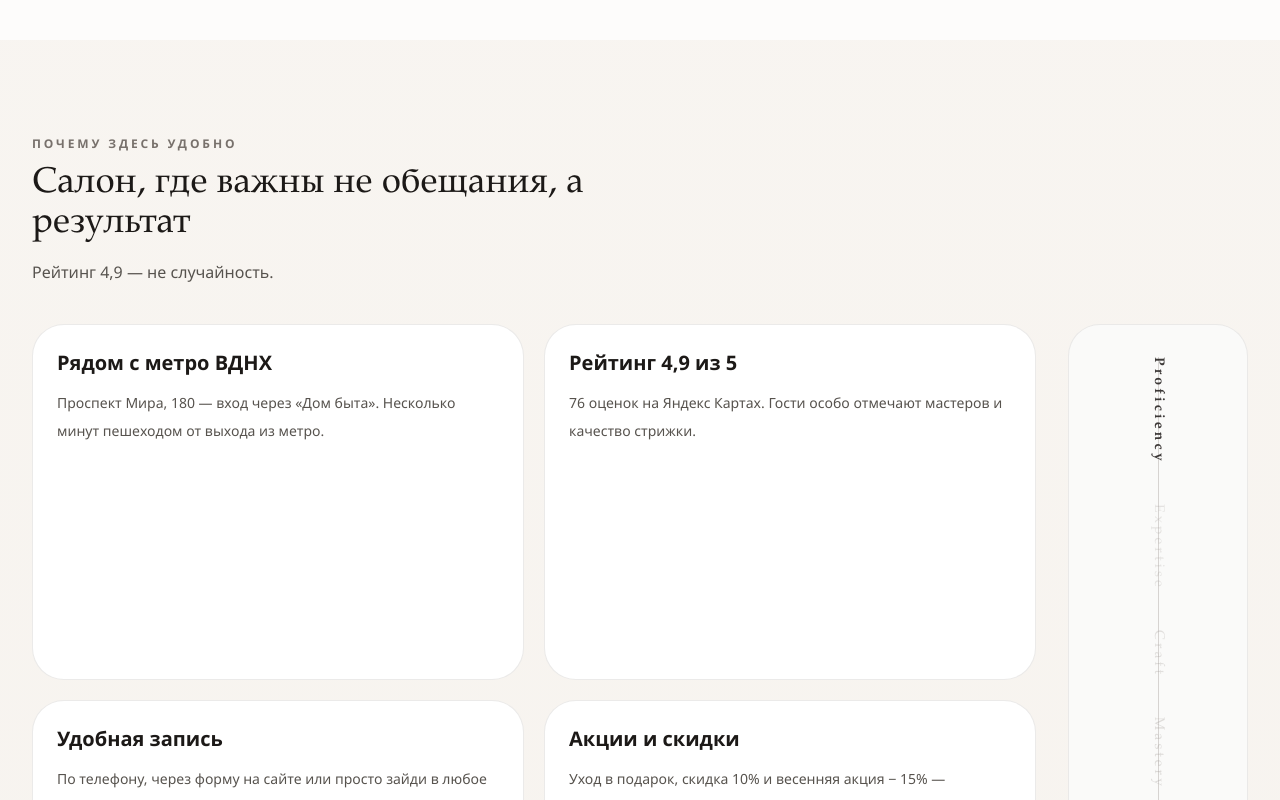
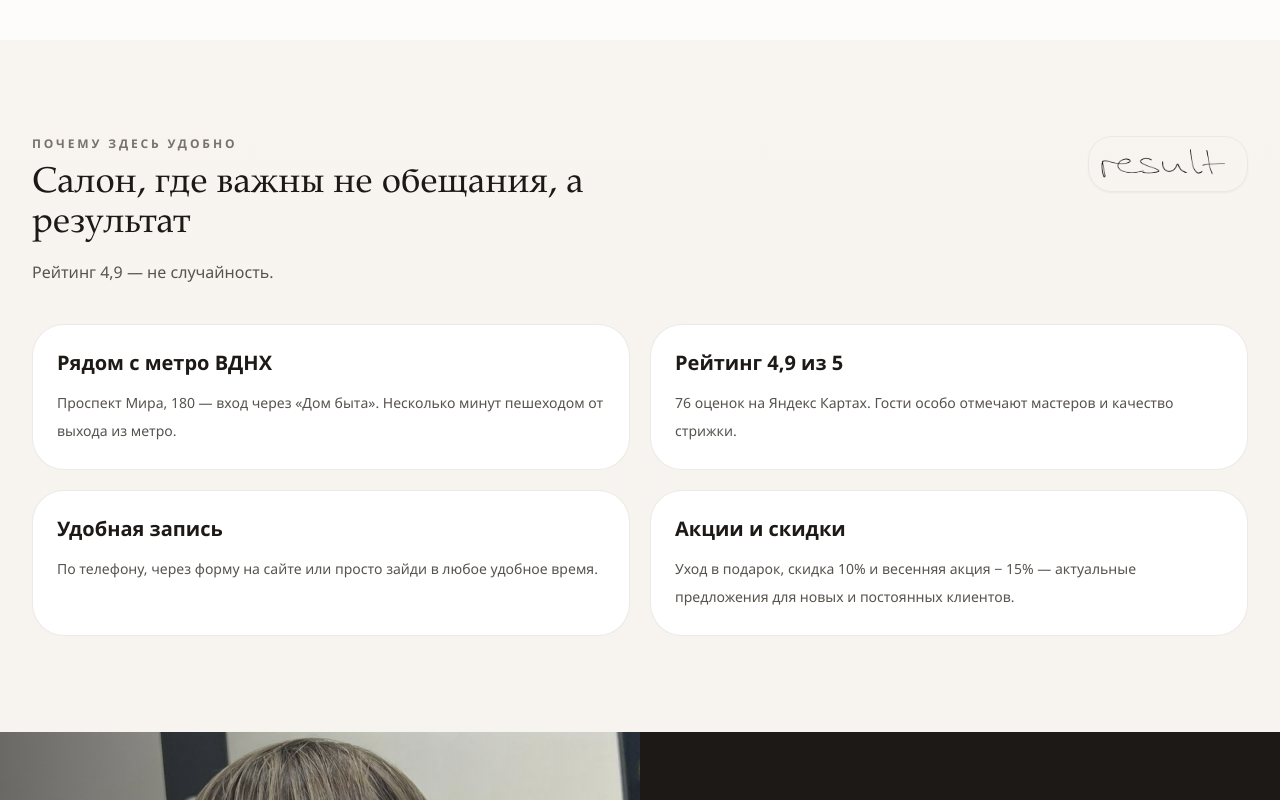
Before and after one commit to obnimaupopovodu-beep/beauty-salon, a Next.js app: page / in a window 1280 px wide. Shown: the part 3220-4020 px from the top of the page. Built offline with nearby package versions, Linux system fonts and the light colour scheme; no server answers.

Commit message:
feat: remove proficiency sidebar, add result.png top-right aligned with section title

```diff
--- a/components/advantages-section.tsx
+++ b/components/advantages-section.tsx
@@ -2,21 +2,14 @@
 
 import { motion, useInView } from "framer-motion";
 import { useRef } from "react";
+import Image from "next/image";
 import { SectionTitle } from "@/components/section-title";
+import imgResult from "@/imgs/result.png";
 
 type AdvantageItem = {
   title: string;
   text: string;
 };
-
-const decorativeWords = [
-  "Proficiency",
-  "Expertise",
-  "Craft",
-  "Mastery",
-  "Precision",
-  "Quality",
-];
 
 export function AdvantagesSection({
   advantages,
@@ -28,15 +21,32 @@ export function AdvantagesSection({
 
   return (
     <section className="mx-auto max-w-7xl px-4 py-16 sm:px-6 lg:px-8 lg:py-24">
+      {/* Шапка: заголовок + картинка в правом углу на одном уровне */}
+      <div className="flex items-start justify-between gap-6">
         <SectionTitle
           eyebrow="Почему здесь удобно"
           title="Салон, где важны не обещания, а результат"
           text="Рейтинг 4,9 — не случайность."
         />
+        <motion.div
+          initial={{ opacity: 0, scale: 0.92, y: -8 }}
+          animate={inView ? { opacity: 1, scale: 1, y: 0 } : {}}
+          transition={{ duration: 0.55, ease: [0.16, 1, 0.3, 1] }}
+          className="hidden shrink-0 lg:block"
+        >
+          <Image
+            src={imgResult}
+            alt="Результат работы мастера"
+            width={160}
+            height={160}
+            className="rounded-[1.5rem] border border-stone-200/80 object-cover shadow-sm"
+            loading="lazy"
+          />
+        </motion.div>
+      </div>
 
-      <div className="mt-10 grid gap-8 lg:grid-cols-[1fr_auto]">
       {/* Карточки преимуществ */}
-        <div className="grid gap-5 md:grid-cols-2">
+      <div ref={ref} className="mt-10 grid gap-5 md:grid-cols-2">
         {advantages.map((item, i) => (
           <motion.article
             key={item.title}
@@ -58,49 +68,6 @@ export function AdvantagesSection({
           </motion.article>
         ))}
       </div>
-
-        {/* Декоративная колонка — только десктоп */}
-        <div
-          ref={ref}
-          className="relative hidden w-[180px] select-none overflow-hidden rounded-[2rem] border border-stone-200/80 bg-stone-50 lg:flex lg:flex-col lg:items-center lg:justify-center"
-          aria-hidden
-        >
-          {/* Вертикальная линия */}
-          <motion.div
-            initial={{ scaleY: 0 }}
-            animate={inView ? { scaleY: 1 } : {}}
-            transition={{ duration: 0.7, ease: [0.16, 1, 0.3, 1] }}
-            style={{ originY: 0 }}
-            className="absolute inset-x-1/2 top-8 bottom-8 w-px -translate-x-1/2 bg-stone-300"
-          />
-
-          {/* Слова */}
-          <div className="flex flex-col items-center gap-10 py-8">
-            {decorativeWords.map((word, i) => (
-              <motion.span
-                key={word}
-                initial={{ opacity: 0, x: -8 }}
-                animate={inView ? { opacity: i === 0 ? 0.9 : 0.22 + i * 0.04, x: 0 } : {}}
-                transition={{
-                  duration: 0.5,
-                  delay: 0.2 + i * 0.07,
-                  ease: [0.16, 1, 0.3, 1],
-                }}
-                className="font-display text-sm tracking-[0.22em] text-stone-400"
-                style={{
-                  writingMode: "vertical-rl",
-                  textOrientation: "mixed",
-                  letterSpacing: "0.22em",
-                  fontWeight: i === 0 ? 600 : 400,
-                  color: i === 0 ? "#292524" : undefined,
-                }}
-              >
-                {word}
-              </motion.span>
-            ))}
-          </div>
-        </div>
-      </div>
     </section>
   );
 }
```
Lines whose indentation alone changed are shown as unchanged.
